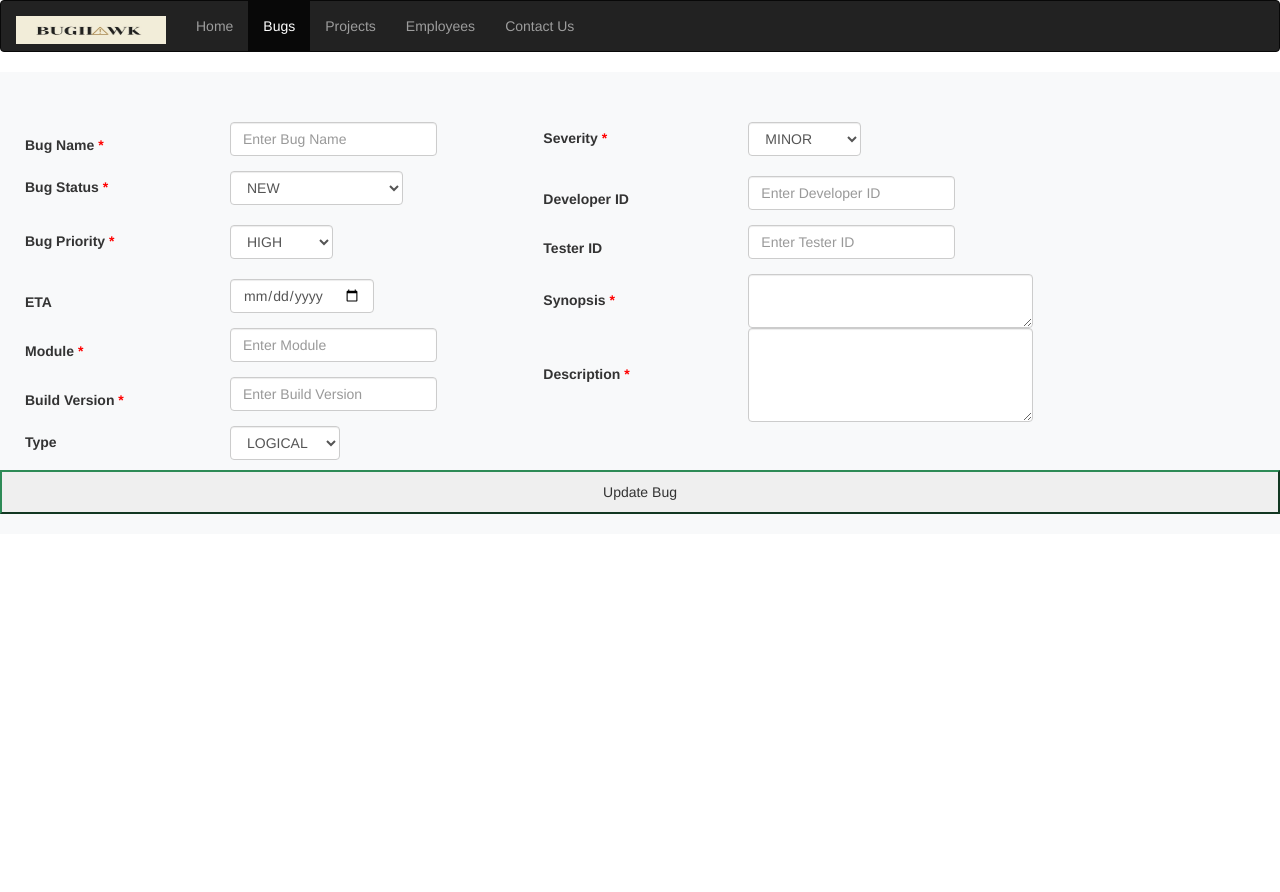
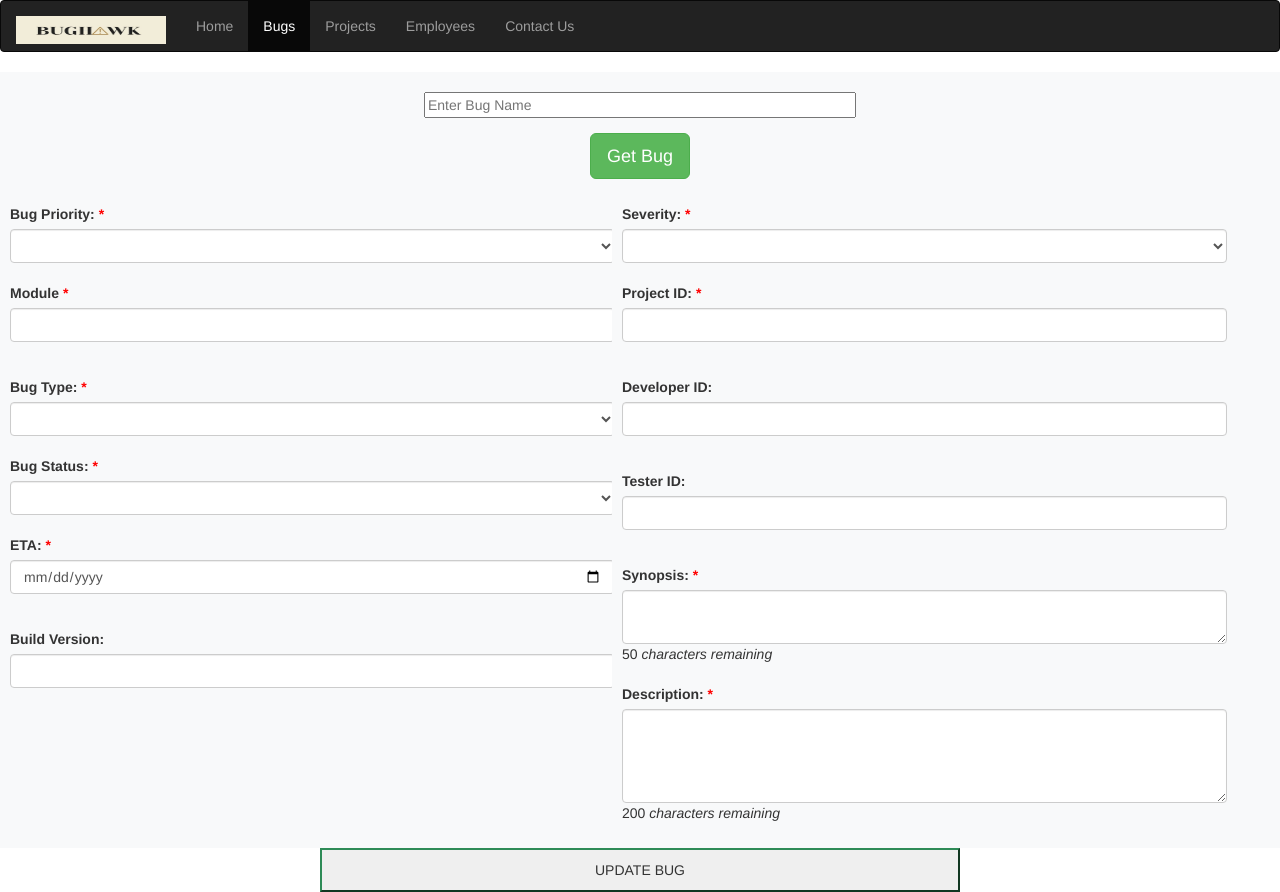
Before and after one commit to ibmkunalpawar/BTSAngular, an Angular app: page /update in a window 1280 px wide. Before the commit the page ends 800 px from the top, so only its background shows below. Built offline with nearby package versions, Linux system fonts and the light colour scheme.

Commit message:
Implemented Partial search by name

```diff
--- a/src/app/bug.service.ts
+++ b/src/app/bug.service.ts
@@ -28,6 +28,16 @@ export class BugService {
     return this.http.delete('http://localhost:8083/bug/'+userid);
   }
 
+  partialSearch(bugName:string)
+  {
+    return this.http.get('http://localhost:8083/bug/partialsearch/'+bugName)
+  }
+
+  update(bug: Bug, id: any) {
+    return this.http.put(URL + id, bug, {
+      headers: { 'content-type': 'application/json' },
+    });
+  }
 
   validateBug(bug: Bug) {
     let error = 0;
@@ -37,7 +47,7 @@ export class BugService {
       let remText = bug.name.replace(/ /g, "");
       if (remText.length < 1 || remText.length > 25) {
         error++;
-        errorText += error + ". Error- Name should be minimum 1 and maximum 25) \n";
+        errorText += error + ". Error- Name should be minimum 10 and maximum 25) \n";
       }
 
     }
--- a/src/app/create-bug/create-bug.component.html
+++ b/src/app/create-bug/create-bug.component.html
@@ -73,10 +73,10 @@
 <input class="form-control" type="text" id='testerid' placeholder="" [(ngModel)]=bug.testerId>
 <br>
 <label><b>Synopsis <span style="color:red">*</span></b></label>
-<textarea class="form-control" name="" id="synopsis" cols="30" rows="2" placeholder ="Synopsis should be maximum 10-30 words" [(ngModel)]=bug.synopsis></textarea>
+<textarea class="form-control" name="" id="synopsis" cols="30" rows="2" placeholder ="Synopsis should be maximum 10-50 words" [(ngModel)]=bug.synopsis></textarea>
 <br>
 <label><b>Description <span style="color:red">*</span></b></label>
-<textarea class="form-control" name="" id="description" cols="30" rows="4" placeholder="Description should be maximum 10-50 words" [(ngModel)]=bug.description></textarea>
+<textarea class="form-control" name="" id="description" cols="30" rows="4" placeholder="Description should be maximum 10-100 words" [(ngModel)]=bug.description></textarea>
 
 </div>
 
--- a/src/app/show-bugs/show-bugs.component.html
+++ b/src/app/show-bugs/show-bugs.component.html
@@ -24,8 +24,8 @@
                 <input [(ngModel)]=bug.name class="form-control form-control-lg form-control-borderless" type="search"
                   placeholder="Enter Bug Name">
 
-                <!-- <button (click)='getBugs(bug.name)' style="margin: 10px;margin-right: 100px;"
-                  class="btn btn-lg btn-success"> Search</button> -->
+                <button (click)='partialSearch(bug.name)' style="margin: 10px;margin-right: 100px;"
+                  class="btn btn-lg btn-success"> Search</button>
                 <span class="col-1 col-md-1 col-lg-1"> </span>
                 <label> </label>
                 <label> </label>
@@ -60,6 +60,7 @@
                     <th scope="col">SEVERITY</th>
                     <th scope="col">Project ID</th>
                     <th scope="col">Synopsis</th>
+                    <th scope="=col">Delete</th>
                   </tr>
 
 
--- /dev/null
+++ b/src/app/update-bug/style.css
@@ -0,0 +1,159 @@
+.navbar {
+  margin-bottom: 0;
+  border-radius: 0;
+}
+
+.row.content {
+    height: 450px
+}
+
+.sidenav {
+  padding-top: 20px;
+  background-color: #f1f1f1;
+  height: 100%;
+}
+
+footer {
+  background-color: #555;
+  color: white;
+  padding: 15px;
+}
+
+@media screen and (max-width: 767px) {
+  .sidenav {
+    height: auto;
+    padding: 15px;
+  }
+  .row.content {height:auto;}
+}
+
+p{
+  text-align: justify;
+}
+
+img{
+  height: 100px;
+  width: 150px;
+}
+
+
+#logo{
+  height: 35px;
+  width: 180px;
+}
+
+.jumbotron{
+  margin-top: 10px;
+}
+
+.buttonStyling{
+  border-color: #008CBA;
+  width: 100%;
+  margin-bottom: 5px;
+}
+
+.buttonStyling:hover {
+  background-color: #008CBA;
+  color: white;
+}
+
+#updateDetails{
+  visibility: hidden;
+}
+
+.submitButton{
+  width:50%;
+  align-self:center;
+  text-align: center;
+  padding: 10px;
+  border-color: seagreen;
+}
+.submitButton:hover {
+  background-color: seagreen;
+  color: white;
+}
+.column {
+  float: left;
+  width: 50%;
+  padding: 10px;
+}
+
+label{
+  display:inline-block;
+  width:200px;
+  margin-right:5px;
+  text-align:left;
+  }
+
+input{
+  margin-bottom: 15px;
+  }
+
+  fieldset{
+  border:none;
+  width:500px;
+  margin:0px auto;
+  }
+
+#column1,#column2,body{
+  background-color: silver;
+}
+
+#bugDetails{
+  visibility: visible;
+}
+
+#updateBugDetails{
+  visibility: hidden;
+}
+
+#toast {
+visibility: hidden;
+min-width: 250px;
+margin-left: -125px;
+background-color: mediumaquamarine;
+color: black;
+text-align: center;
+border-radius: 2px;
+padding: 16px;
+position: fixed;
+z-index: 1;
+left: 50%;
+bottom: 30px;
+}
+
+#toast.show {
+visibility: visible;
+-webkit-animation: fadein 0.5s, fadeout 0.5s 2.5s;
+animation: fadein 0.5s, fadeout 0.5s 2.5s;
+}
+
+/* for animations */
+@-webkit-keyframes fadein {
+from {bottom: 0; opacity: 0;}
+to {bottom: 20px; opacity: 1;}
+}
+
+@keyframes fadein {
+from {bottom: 0; opacity: 0;}
+to {bottom: 20px; opacity: 1;}
+}
+
+@-webkit-keyframes fadeout {
+from {bottom: 20px; opacity: 1;}
+to {bottom: 0; opacity: 0;}
+}
+
+@keyframes fadeout {
+from {bottom: 20px; opacity: 1;}
+to {bottom: 0; opacity: 0;}
+}
+
+#bugFields{
+margin-right: 2px;
+margin-top: 15px;
+}
+
+#column2{
+margin-top: 15px;
+}
--- a/src/app/update-bug/update-bug.component.html
+++ b/src/app/update-bug/update-bug.component.html
@@ -1,104 +1,171 @@
-<div id="updateBugDetails" style="background-color: #f8f9fa;">
-  <form class="form-inline">
-      <br>
-      <span id='idselect'>
 
-      </span>
-      <br>
+<div class="container-fluid text-center" style="background-color: #f8f9fa">
+  <div class="row content" style="text-align: center">
+    <div style="text-align: center; margin-top: 20px">
+      <input [(ngModel)]="bug.name" name="name" placeholder="Enter Bug Name" size="50" /><br>
+      <button id="getBug" class="btn btn-lg btn-success" (click)='getBug()'>Get Bug</button>
+      <br />
+    </div>
+    <div id="bugDetails" style="background-color: #f8f9fa">
+      <form class="form-horizontal">
+        <div
+          class="col-sm-12 text-left"
+          id="column1"
+          style="background-color: #f8f9fa"
+        >
+          <div id="bugFields" class="column form-group">
+            <label>Bug Priority: <span style="color:red">*</span></label>
+            <select
+              [(ngModel)]="bug.priority"
+              name="priority"
+              id="priority"
+              class="form-control"
+              name="priority"
+            >
+              <option>LOW</option>
+              <option>MEDIUM</option>
+              <option>HIGH</option>
+            </select>
+            <br />
+            <label>Module <span style="color:red">*</span></label>
+            <input
+              [(ngModel)]="bug.module"
+              class="form-control"
+              name="module"
+            />
+            <br />
+            <label>Bug Type: <span style="color:red">*</span></label>
+            <select
+              [(ngModel)]="bug.type"
+              name="type"
+              id="type"
+              class="form-control"
+              name="type"
+            >
+              <option>LOGICAL</option>
+              <option>SYNTAX</option>
+              <option>API</option>
+              <option>GUI</option>
+              <option>RUNTIME</option>
+            </select>
+            <br />
+            <label>Bug Status: <span style="color:red">*</span></label>
+            <select
+              [(ngModel)]="bug.status"
+              id="status"
+              class="form-control"
+              name="status"
+            >
+              <option>NEW</option>
+              <option>ASSIGNED</option>
+              <option>OPEN</option>
+              <option>FIXED</option>
+              <option>PENDING_RETEST</option>
+              <option>RETEST</option>
+              <option>REOPEN</option>
+              <option>VERIFIED</option>
+              <option>CLOSED</option>
+              <option>REJECTED</option>
+              <option>DUPLICATE</option>
+              <option>DEFERRED</option>
+              <option>NOT_A_BUG</option>
+              <option>COULD_NOT_REPRODUCE</option>
+              <option>WONT_FIX</option>
+              <option>NEED_MORE_INFO</option>
+            </select>
+            <br />
+            <label>ETA: <span style="color:red">*</span></label>
+            <input
+              [(ngModel)]="bug.eta"
+              type="date"
+              class="form-control"
+              name="submitOn"
+            />
+            <br />
+            <label>Build Version:</label>
+            <input
+              [(ngModel)]="bug.buildVersion"
+              class="form-control"
+              name="buildVersion"
+            />
+            <br />
+          </div>
 
-      <div class="col-sm-10 text-left" id="column1" style="background-color: #f8f9fa;">
-
-          <div id="updateFields" class="column form-group">
-
-
-
-
-              <label><b>Bug Name <span style="color:red">*</span></b></label>
-
-              <input class="form-control" type="text" placeholder="Enter Bug Name" id='bugname' required>
-              <br>
-              <label><b>Bug Status <span style="color:red">*</span></b></label>
-
-              <select class="form-control" id="status">
-                  <option value='NEW'>NEW</option>
-                  <option value='ASSIGNED'>ASSIGNED</option>
-                  <option value='OPEN'>OPEN</option>
-                  <option value='FIXED'>FIXED</option>
-                  <option value='PENDING_RETEST'>PENDING_RETEST</option>
-                  <option value='RETEST'>RETEST</option>
-                  <option value='REOPEN'>REOPEN</option>
-                  <option value='VERIFIED'>VERIFIED</option>
-                  <option value='CLOSED'>CLOSED</option>
-                  <option value='REJECTED'>REJECTED</option>
-                  <option value='DUPLICATED'>DUPLICATE</option>
-                  <option value='DEFERRED'>DEFERRED</option>
-                  <option value='NOT_A_BUG'>NOT_A_BUG</option>
-              </select>
-              <br><br>
-
-              <label>Bug Priority <span style="color:red">*</span></label>
-
-              <select class="form-control" id='bugpriority'>
-                  <option value='HIGH'>HIGH</option>
-                  <option value='MEDIUM'>MEDIUM</option>
-                  <option value='LOW'>LOW</option>
-              </select><br><br>
-
-              <label>ETA</label>
-              <input class="form-control" id='date' type="date"><br>
-              <label><b>Module <span style="color:red">*</span></b></label>
-              <input class="form-control" type="text" id='module' placeholder="Enter Module">
-              <br>
-              <label><b>Build Version <span style="color:red">*</span></b></label>
-              <input class="form-control" type="text" id='buildversion' placeholder="Enter Build Version"
-                  required>
-              <label><b>Type </b></label>
-
-              <select class="form-control" id='type'>
-                  <option value='LOGICAL'>LOGICAL</option>
-                  <option value='SYNTAX'>SYNTAX</option>
-                  <option value='GUI'>GUI</option>
-                  <option value='API'>API</option>
-                  <option value='RUNTIME'>RUNTIME</option>
-              </select>
-              <br>
+          <div
+            class="column form-group"
+            id="column2"
+            style="background-color: #f8f9fa"
+          >
+            <label>Severity: <span style="color:red">*</span></label>
+            <select
+              [(ngModel)]="bug.severity"
+              name="severity"
+              id="severity"
+              class="form-control"
+              name="severity"
+            >
+              <option>LOW</option>
+              <option>MINOR</option>
+              <option>MAJOR</option>
+              <option>CRITICAL</option>
+              <option>BLOCKER</option>
+            </select>
+            <br />
+            <label>Project ID: <span style="color:red">*</span></label>
+            <input
+              [(ngModel)]="bug.projectId"
+              class="form-control"
+              name="projectId"
+            />
+            <br />
+            <label>Developer ID:</label>
+            <input
+              [(ngModel)]="bug.developerId"
+              class="form-control"
+              name="developerId"
+            />
+            <br />
+            <label>Tester ID:</label>
+            <input
+              [(ngModel)]="bug.testerId"
+              class="form-control"
+              name="testerId"
+            />
+            <br />
+            <label>Synopsis: <span style="color:red">*</span></label>
+            <textarea
+              [(ngModel)]="bug.synopsis"
+              name="synopsis"
+              id="synopsis"
+              rows="2"
+              cols="30"
+              class="form-control"
+              maxlength="50"
+              (keyup)="this.valueCheckSynopsis()"
+            ></textarea>
+            <div id="text1">
+              <span id="charSynopsis">50</span> <i> characters remaining</i>
+            </div>
+            <br />
+            <label>Description: <span style="color:red">*</span></label>
+            <textarea
+              [(ngModel)]="bug.description"
+              name="description"
+              id="description"
+              rows="4"
+              cols="30"
+              class="form-control"
+              maxlength="200"
+              (keyup)="this.valueCheckDescription()"
+            ></textarea>
+            <div id="text2">
+              <span id="charDescription">200</span> <i> characters remaining</i>
+            </div>
           </div>
-          <div class="column form-group" id="column2" style="background-color: #f8f9fa;">
-
-              <label><b>Severity <span style="color:red">*</span></b></label>
-
-              <select class="form-control" id='severity'>
-
-                  <option value='MINOR'>MINOR</option>
-                  <option value='MAJOR'>MAJOR</option>
-                  <option value='CRITICAL'>CRITICAL</option>
-                  <option value='BLOCKER'>BLOCKER</option>
-              </select>
-
-
-              <span id='idproject1'>
-
-              </span>
-              <br><br>
-              <label><b>Developer ID</b></label>
-              <input class="form-control" type="text" id='developerid' placeholder="Enter Developer ID">
-              <br>
-              <label><b>Tester ID</b></label>
-              <input class="form-control" type="text" id='testerid' placeholder="Enter Tester ID">
-              <br>
-
-              <label><b>Synopsis <span style="color:red">*</span></b></label>
-              <textarea class="form-control" name="" id="synopsis" cols="30" rows="2"></textarea>
-              <br>
-              <label><b>Description <span style="color:red">*</span></b></label>
-              <textarea class="form-control" name="" id="description" cols="30" rows="4"></textarea>
-          </div>
-      </div>
-  </form>
-  <button (click)='usendBug() ' class="submitButton">Update Bug</button>
-
-
-  <br><br>
+        </div>
+      </form>
+      <br />
+    </div>
+    <button class="submitButton" (click)="this.update()">UPDATE BUG</button>
+  </div>
 </div>
-<br><br>
-<br><br>
--- a/src/app/update-bug/update-bug.component.ts
+++ b/src/app/update-bug/update-bug.component.ts
@@ -1,33 +1,97 @@
 import { Component, OnInit } from '@angular/core';
-import { BugService } from '../bug.service';
 import { Bug } from '../Bug';
+import { BugService } from '../bug.Service';
+import { error } from '@angular/compiler/src/util';
 
 @Component({
-  selector: 'app-update-bug',
+  selector: 'app-update',
   templateUrl: './update-bug.component.html',
-  styleUrls: ['./update-bug.component.css']
+  styleUrls: ['./update-bug.component.css', './style.css'],
 })
 export class UpdateBugComponent implements OnInit {
-title:String="UpdateBug";
-bug:Bug=new Bug();
-bugArray:any;
-  constructor(private bugService:BugService) { }
-  usendBug(){
-    const promise=this.bugService.putBug(this.bug);
-    promise.subscribe(response =>{
-      console.log(response);
-      this.bugArray=response;
-      alert('Bug Updated..')
-      this.bugArray.push(Object.assign({},this.bug));
+  bug: Bug = new Bug(); //model
+  ImgPath: string = './assets/bughawk.jpeg';
+  maxLengthSynopsis = 50;
+  maxLengthDescription = 200;
+  name: String;
+  bugArray: any;
+  tempbug:any;
 
-    },
-    error=>{
-      console.log(error);
-      alert("Error !! : "+error.headers.get("error"))
-    })
+  constructor(private bugService: BugService) {}
+
+  getBug() {
+    if (this.bug.name) {
+      const observable = this.bugService.getBugs(this.bug.name);
+      observable.subscribe(
+        (response) => {
+          this.bugArray = response;
+          this.bug = this.bugArray[0];
+          if (this.bugArray[0] == undefined) {
+            alert('No such record found!');
+          }
+        },
+        (error) => {
+          console.log(error);
+          alert('Error!');
+        }
+      );
+    } else {
+      alert('Please enter a bug name.');
+    }
   }
 
-  ngOnInit(): void {
+
+  validate() {
+    if (!this.bug.name.trim()) {
+      alert('Please enter Bug name.');
+    } else if (!this.bug.projectId.trim()) {
+      alert('Please enter Project ID.');
+    } else if (!this.bug.eta) {
+      alert('ETA cannot be left empty!');
+    } else if (!this.bug.module.trim()) {
+      alert('Please enter Module.');
+    } else if (!this.bug.synopsis.trim()) {
+      alert('Synopsis cannot be left blank!');
+    } else if (!this.bug.description.trim()) {
+      alert('Description cannot be left blank!');
+    }
   }
 
+  valueCheckSynopsis() {
+    const remainingCharactersSynopsis = <HTMLTextAreaElement>(
+      document.getElementById('charSynopsis')
+    );
+    const divTag = document.getElementById('text1');
+    remainingCharactersSynopsis.style.visibility = 'visible';
+    divTag.style.visibility = 'visible';
+    length = this.bug.synopsis.length;
+    length = this.maxLengthSynopsis - length;
+    remainingCharactersSynopsis.textContent = length.toString();
+  }
+
+  valueCheckDescription() {
+    const remainingCharactersDescription = <HTMLTextAreaElement>(
+      document.getElementById('charDescription')
+    );
+    const divTag = document.getElementById('text2');
+    remainingCharactersDescription.style.visibility = 'visible';
+    divTag.style.visibility = 'visible';
+    length = this.bug.description.length;
+    length = this.maxLengthDescription - length;
+    remainingCharactersDescription.textContent = length.toString();
+  }
+
+  update() {
+    this.validate();
+    const observable = this.bugService.update(this.bug, this.bug.id);
+    observable.subscribe(
+      (response) => {
+        alert('Bug Updated!');
+      },
+      (error) => {
+        alert('Bug Updated!!!!');
+      }
+    );
+  }
+  ngOnInit(): void {}
 }
```
Also changed, not shown: src/app/show-bugs/show-bugs.component.ts (+23 -0 lines).
